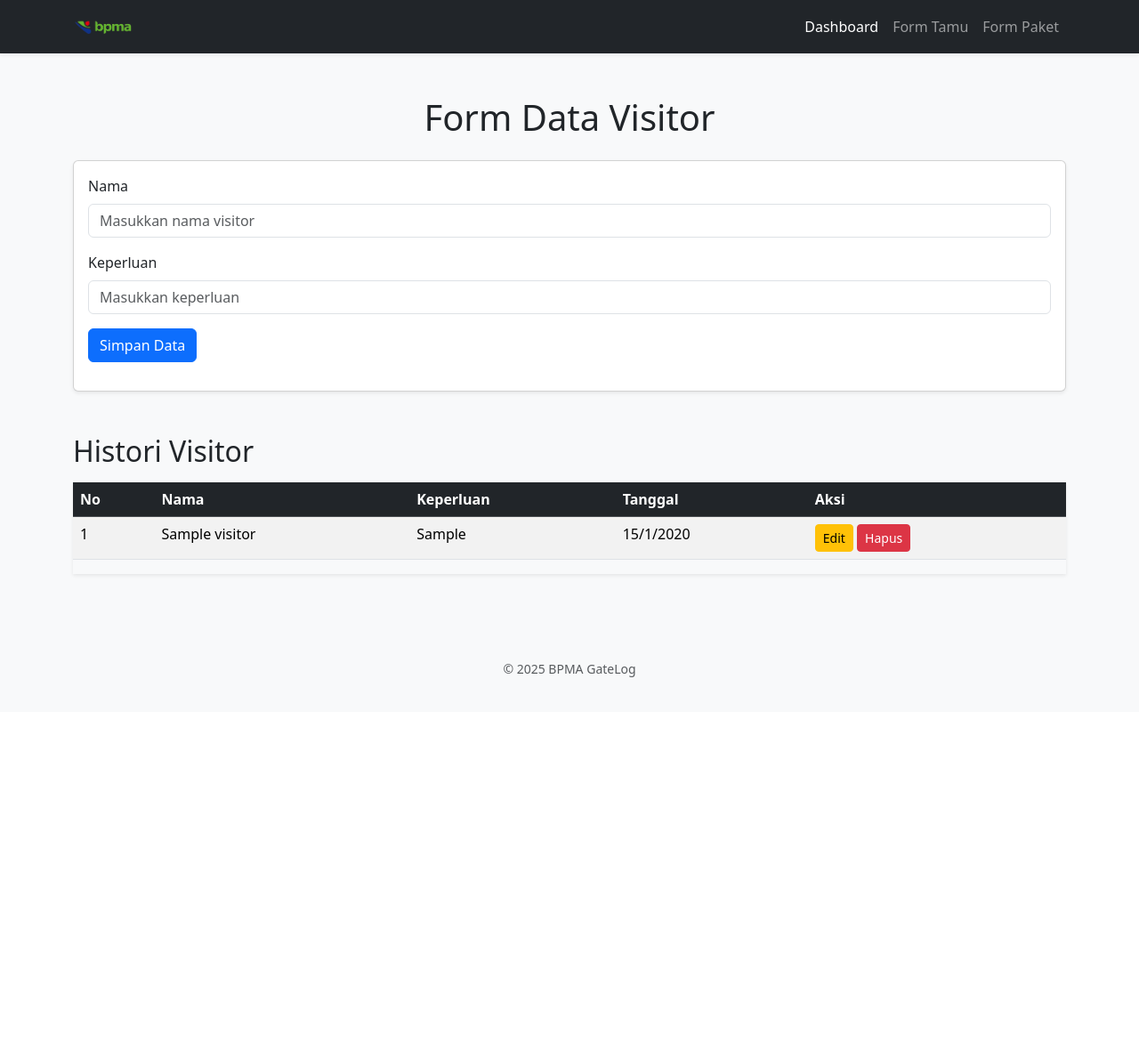
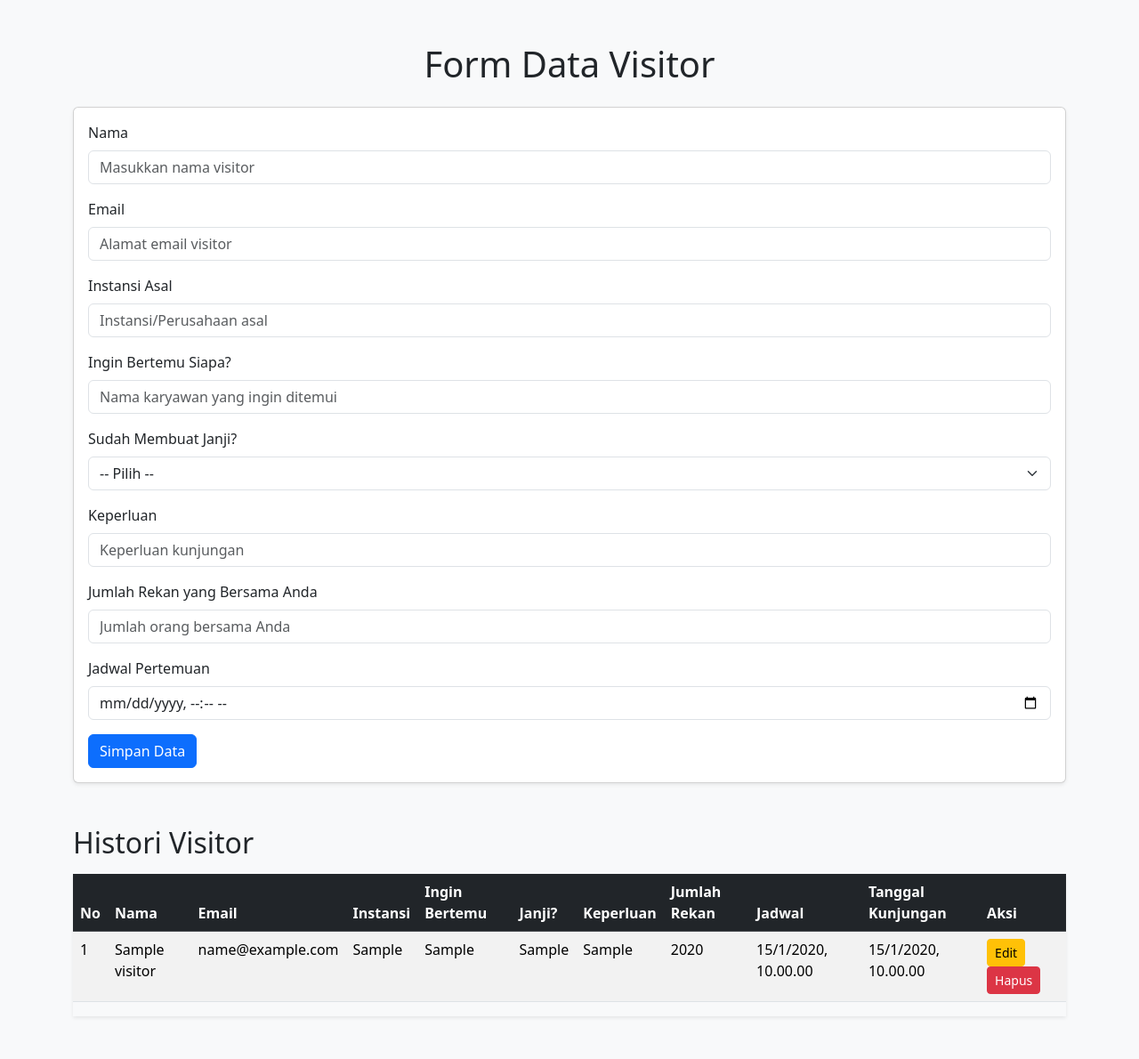
Before and after one commit to Hapid12/bpma-gatelog, a Node server app: page /visitor in a window 1280 px wide. Shown: the whole page at 89% size. Before the commit the page ends 761 px from the top, so only its background shows below. Run offline with Node 20, Linux system fonts and the light colour scheme; tables that the repository leaves empty hold one stand-in row (values such as "Sample post"); some libraries are stand-ins or nearby versions.

Commit message:
update baru form sama historis table pada page visitor

```diff
--- a/routes/visitor.js
+++ b/routes/visitor.js
@@ -1,34 +1,105 @@
+// routes/visitor.js
 const express = require('express');
 const router = express.Router();
 const Visitor = require('../models/Visitor');
 
+// GET: Halaman visitor + histori
 router.get('/', async (req, res) => {
+  try {
     const visitors = await Visitor.find().sort({ date: -1 });
     res.render('visitor', { visitors });
+  } catch (error) {
+    console.error(error);
+    res.status(500).send('Gagal memuat data visitor');
+  }
 });
 
+// POST: Tambah visitor
 router.post('/add', async (req, res) => {
-  const { name, purpose } = req.body;
-  await Visitor.create({ name, purpose });
-  res.redirect('/visitor');
+  try {
+    const {
+      name,
+      email,
+      institution,
+      targetEmployee,
+      hasAppointment,
+      purpose,
+      companions,
+      schedule
+    } = req.body;
+
+    const newVisitor = new Visitor({
+      name,
+      email,
+      institution,
+      targetEmployee,
+      hasAppointment,
+      purpose,
+      companions,
+      schedule: new Date(schedule),
+      date: new Date()
     });
 
-// form edit
+    await newVisitor.save();
+    res.redirect('/visitor');
+  } catch (error) {
+    console.error(error);
+    res.status(500).send('Gagal menyimpan data visitor');
+  }
+});
+
+// GET: Form edit visitor
 router.get('/edit/:id', async (req, res) => {
+  try {
     const visitor = await Visitor.findById(req.params.id);
     res.render('editVisitor', { visitor });
+  } catch (error) {
+    console.error(error);
+    res.status(500).send('Gagal memuat form edit visitor');
+  }
 });
 
+// POST: Update visitor
 router.post('/edit/:id', async (req, res) => {
-  const { name, purpose } = req.body;
-  await Visitor.findByIdAndUpdate(req.params.id, { name, purpose });
-  res.redirect('/visitor');
+  try {
+    const {
+      name,
+      email,
+      institution,
+      targetEmployee,
+      hasAppointment,
+      purpose,
+      companions,
+      schedule
+    } = req.body;
+
+    await Visitor.findByIdAndUpdate(req.params.id, {
+      name,
+      email,
+      institution,
+      targetEmployee,
+      hasAppointment,
+      purpose,
+      companions,
+      schedule: new Date(schedule)
     });
 
+    res.redirect('/visitor');
+  } catch (error) {
+    console.error(error);
+    res.status(500).send('Gagal mengupdate data visitor');
+  }
+});
+
+// POST: Hapus visitor
 router.post('/delete/:id', async (req, res) => {
+  try {
     await Visitor.findByIdAndDelete(req.params.id);
     res.redirect('/visitor');
+  } catch (error) {
+    console.error(error);
+    res.status(500).send('Gagal menghapus data visitor');
+  }
 });
 
-
 module.exports = router;
--- a/views/visitor.ejs
+++ b/views/visitor.ejs
@@ -1,14 +1,9 @@
-<%- include('partials/header', { currentPath: request.url }) %>
-
-
 <!DOCTYPE html>
 <html lang="en">
 <head>
   <meta charset="UTF-8">
   <title>Visitor - BPMA GateLog</title>
   <link href="https://cdn.jsdelivr.net/npm/bootstrap@5.3.3/dist/css/bootstrap.min.css" rel="stylesheet">
-  <link href="/css/style.css" rel="stylesheet">
-
 </head>
 <body class="bg-light">
   <div class="container py-5">
@@ -23,8 +18,36 @@
             <input type="text" name="name" class="form-control" placeholder="Masukkan nama visitor" required>
           </div>
           <div class="mb-3">
+            <label class="form-label">Email</label>
+            <input type="email" name="email" class="form-control" placeholder="Alamat email visitor" required>
+          </div>
+          <div class="mb-3">
+            <label class="form-label">Instansi Asal</label>
+            <input type="text" name="institution" class="form-control" placeholder="Instansi/Perusahaan asal" required>
+          </div>
+          <div class="mb-3">
+            <label class="form-label">Ingin Bertemu Siapa?</label>
+            <input type="text" name="targetEmployee" class="form-control" placeholder="Nama karyawan yang ingin ditemui" required>
+          </div>
+          <div class="mb-3">
+            <label class="form-label">Sudah Membuat Janji?</label>
+            <select class="form-select" name="hasAppointment" required>
+              <option value="">-- Pilih --</option>
+              <option value="Ya">Ya</option>
+              <option value="Tidak">Tidak</option>
+            </select>
+          </div>
+          <div class="mb-3">
             <label class="form-label">Keperluan</label>
-            <input type="text" name="purpose" class="form-control" placeholder="Masukkan keperluan" required>
+            <input type="text" name="purpose" class="form-control" placeholder="Keperluan kunjungan" required>
+          </div>
+          <div class="mb-3">
+            <label class="form-label">Jumlah Rekan yang Bersama Anda</label>
+            <input type="number" name="companions" class="form-control" min="0" placeholder="Jumlah orang bersama Anda" required>
+          </div>
+          <div class="mb-3">
+            <label class="form-label">Jadwal Pertemuan</label>
+            <input type="datetime-local" name="schedule" class="form-control" required>
           </div>
           <button type="submit" class="btn btn-primary">Simpan Data</button>
         </form>
@@ -39,23 +62,35 @@
       <tr>
         <th>No</th>
         <th>Nama</th>
+        <th>Email</th>
+        <th>Instansi</th>
+        <th>Ingin Bertemu</th>
+        <th>Janji?</th>
         <th>Keperluan</th>
-            <th>Tanggal</th>
+        <th>Jumlah Rekan</th>
+        <th>Jadwal</th>
+        <th>Tanggal Kunjungan</th>
         <th>Aksi</th>
       </tr>
     </thead>
     <tbody>
       <% if (visitors.length === 0) { %>
         <tr>
-              <td colspan="5" class="text-center">Belum ada data.</td>
+          <td colspan="11" class="text-center">Belum ada data.</td>
         </tr>
       <% } else { %>
         <% visitors.forEach((visitor, index) => { %>
           <tr>
             <td><%= index + 1 %></td>
             <td><%= visitor.name %></td>
+            <td><%= visitor.email %></td>
+            <td><%= visitor.institution %></td>
+            <td><%= visitor.targetEmployee %></td>
+            <td><%= visitor.hasAppointment %></td>
             <td><%= visitor.purpose %></td>
-                <td><%= new Date(visitor.date).toLocaleDateString("id-ID") %></td>
+            <td><%= visitor.companions %></td>
+            <td><%= new Date(visitor.schedule).toLocaleString("id-ID") %></td>
+            <td><%= new Date(visitor.date).toLocaleString("id-ID") %></td>
             <td>
               <a href="/visitor/edit/<%= visitor._id %>" class="btn btn-sm btn-warning">Edit</a>
               <form action="/visitor/delete/<%= visitor._id %>" method="POST" style="display:inline;">
@@ -70,5 +105,4 @@
 </div>
   </div>
 </body>
-<%- include('partials/footer') %>
 </html>
```
Also changed, not shown: models/Visitor.js (+8 -2 lines), public/unnamed.jpg (added). Lines whose indentation alone changed are shown as unchanged.
